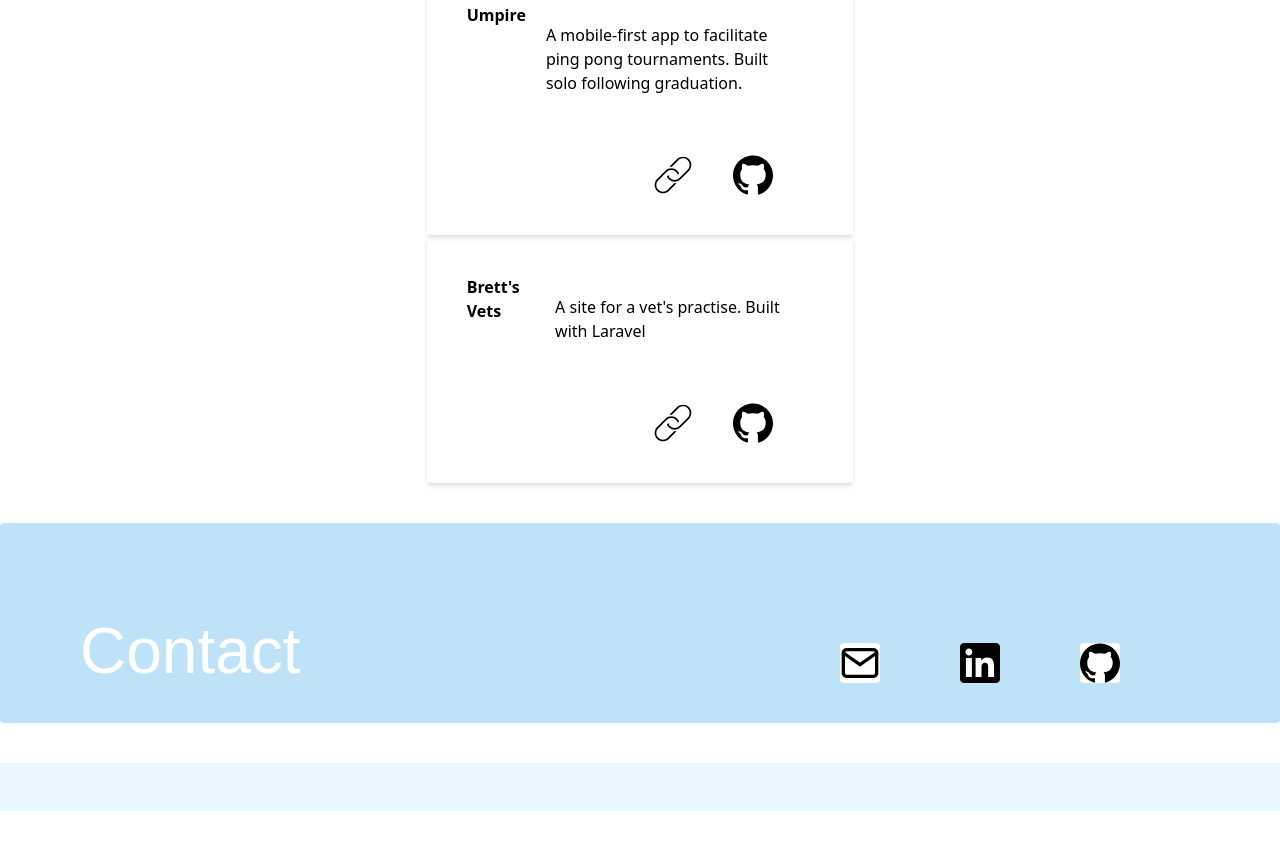
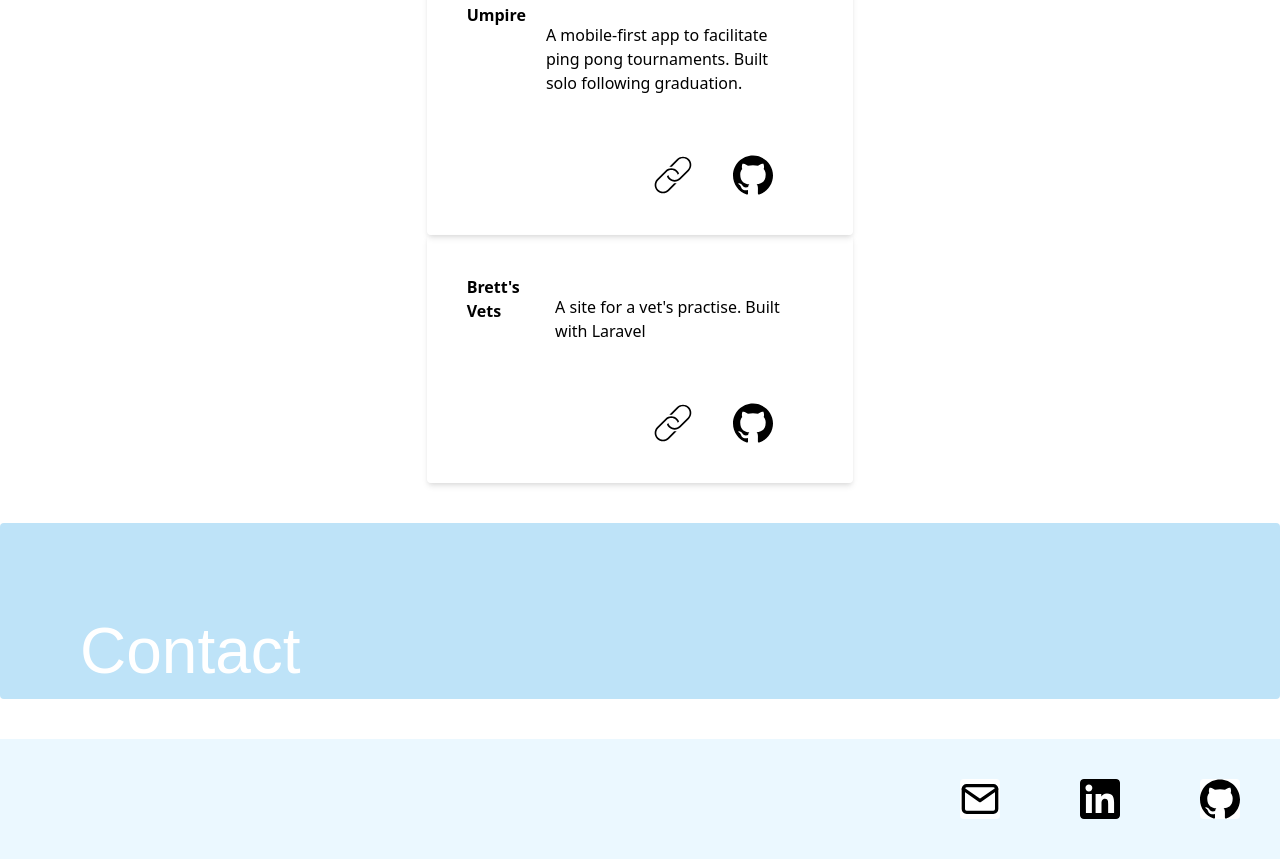
Before and after one commit to tom-meyrick/portfolio, a Gatsby site: page / in a window 1280 px wide. Shown: the part 2149-3008 px from the top of the page. Before the commit the page ends 2960 px from the top, so only its background shows below. Built offline with nearby package versions, Linux system fonts and the light colour scheme; Gatsby itself is replaced by a stand-in of ours.

Commit message:
Positioned links in footer

```diff
--- a/src/components/contact.js
+++ b/src/components/contact.js
@@ -2,9 +2,6 @@ import React from "react"
 import { Link } from "gatsby"
 import { navLinks, siteShortTitle } from "../config"
 import Image from "gatsby-image"
-import MailSVG from "../content/icons/mail.svg"
-import LinkedInSVG from "../content/icons/linkedin.svg"
-import GithubSVG from "../content/icons/github.svg"
 
 const Projects = () => {
   return (
@@ -13,28 +10,6 @@ const Projects = () => {
         <div class="px-10 pt-20 m-10 flex flex-start flex-col">
           <div class="flex">
             <div class="w-1/2 text-6xl font-anton flex-start">Contact</div>
-            <div class="w-1/2 flex flex-row justify-end">
-              <ul class="flex pr-10">
-                <li>
-                  <img
-                    src={MailSVG}
-                    class="h-10 w-10 m-10 bg-white rounded"
-                  ></img>
-                </li>
-                <li>
-                  <img
-                    src={LinkedInSVG}
-                    class="h-10 w-10 m-10 bg-white rounded"
-                  ></img>
-                </li>
-                <li>
-                  <img
-                    src={GithubSVG}
-                    class="h-10 w-10 m-10 bg-white rounded"
-                  ></img>
-                </li>
-              </ul>
-            </div>
           </div>
         </div>
       </div>
--- a/src/components/footer.js
+++ b/src/components/footer.js
@@ -1,9 +1,30 @@
 import React from "react"
 import { Link } from "gatsby"
 import { siteShortTitle } from "../config/index"
+import MailSVG from "../content/icons/mail.svg"
+import LinkedInSVG from "../content/icons/linkedin.svg"
+import GithubSVG from "../content/icons/github.svg"
+
 const Footer = () => {
   return (
-    <footer className="flex items-center justify-between bg-blue-100 py-6 px-12 container"></footer>
+    <footer className="flex bg-blue-100 container justify-end">
+      <div>
+        <ul class="flex">
+          <li>
+            <img src={MailSVG} class="h-10 w-10 m-10 bg-white rounded"></img>
+          </li>
+          <li>
+            <img
+              src={LinkedInSVG}
+              class="h-10 w-10 m-10 bg-white rounded"
+            ></img>
+          </li>
+          <li>
+            <img src={GithubSVG} class="h-10 w-10 m-10 bg-white rounded"></img>
+          </li>
+        </ul>
+      </div>
+    </footer>
   )
 }
 export default Footer
```
